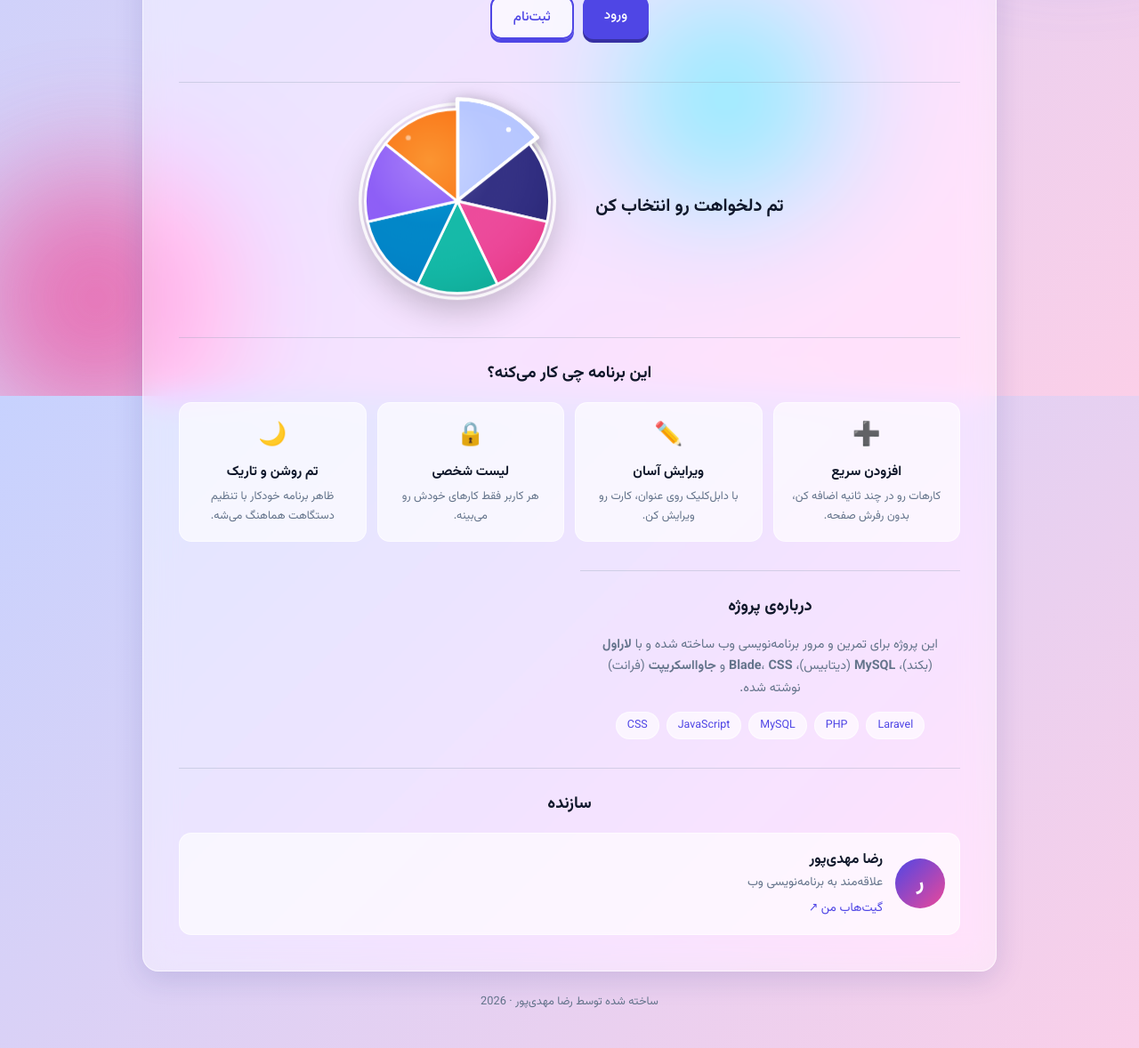
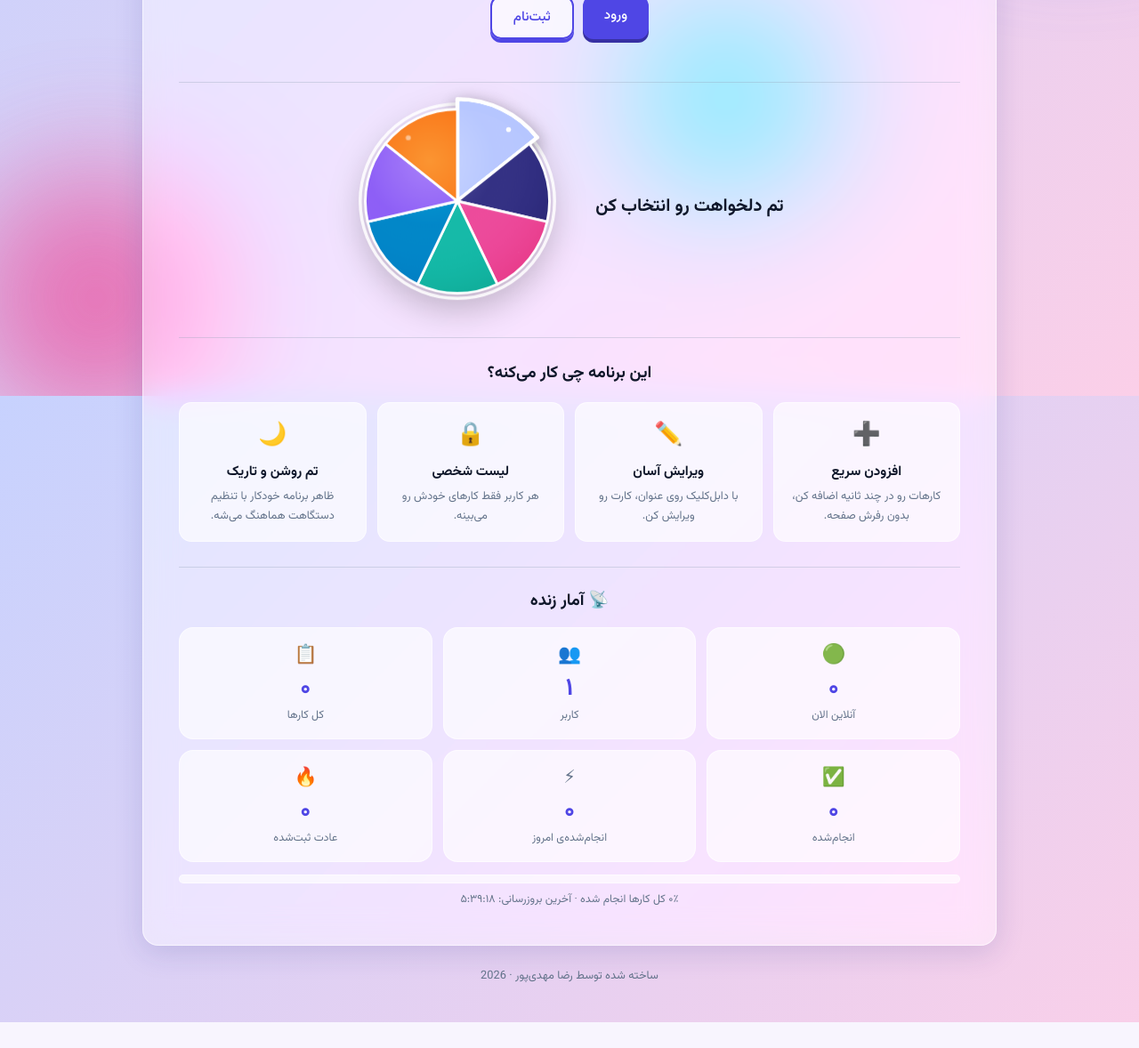
Before and after one commit to rezamahdipor/todo-app, a Laravel app: page / in a window 1280 px wide. Shown: the part 355-1533 px from the top of the page at 89% size. After the commit the page ends 1504 px from the top, so only its background shows below. Run offline with Laravel 12, Linux system fonts and the light colour scheme; data comes from the database, SQL or seed files in the repository; data that the repository does not hold is empty.

Commit message:
feat: replace about and creator sections with live stats on welcome page

```diff
--- /dev/null
+++ b/app/Http/Controllers/LiveStatsController.php
@@ -0,0 +1,29 @@
+<?php
+
+namespace App\Http\Controllers;
+
+use App\Http\Middleware\TouchLastSeen;
+use Illuminate\Http\Request;
+use Illuminate\Support\Facades\Cache;
+use Illuminate\Support\Facades\DB;
+
+class LiveStatsController extends Controller
+{
+    public function __invoke(Request $request)
+    {
+        // کاربری که صفحه‌ی ولکام بازه هم «آنلاین» حساب می‌شه
+        TouchLastSeen::touch($request->user()?->id);
+
+        // ۱۰ ثانیه کش می‌شه تا دیتابیس زیر فشار نره
+        $data = Cache::remember('live-stats', 10, fn () => [
+            'online' => DB::table('users')->where('last_seen_at', '>=', now()->subMinutes(5))->count(),
+            'users'  => DB::table('users')->count(),
+            'tasks'  => DB::table('tasks')->count(),
+            'done'   => DB::table('tasks')->where('is_done', true)->count(),
+            'today'  => DB::table('tasks')->where('completed_at', '>=', now()->startOfDay())->count(),
+            'habits' => DB::table('habits')->count(),
+        ]);
+
+        return response()->json($data)->header('Cache-Control', 'no-store');
+    }
+}
--- /dev/null
+++ b/app/Http/Middleware/TouchLastSeen.php
@@ -0,0 +1,31 @@
+<?php
+
+namespace App\Http\Middleware;
+
+use Closure;
+use Illuminate\Http\Request;
+use Illuminate\Support\Facades\Cache;
+use Illuminate\Support\Facades\DB;
+use Symfony\Component\HttpFoundation\Response;
+
+class TouchLastSeen
+{
+    public function handle(Request $request, Closure $next): Response
+    {
+        self::touch($request->user()?->id);
+
+        return $next($request);
+    }
+
+    // حداکثر هر ۶۰ ثانیه یک بار برای هر کاربر توی دیتابیس می‌نویسه
+    public static function touch(?int $id): void
+    {
+        if (! $id) {
+            return;
+        }
+
+        if (Cache::add("seen:{$id}", 1, 60)) {
+            DB::table('users')->where('id', $id)->update(['last_seen_at' => now()]);
+        }
+    }
+}
--- a/public/css/style.css
+++ b/public/css/style.css
@@ -3884,6 +3884,110 @@ body.menu-open {
 :root[data-theme="pink"] .menu-links a {
     border-radius: 999px;
 }
+
+/* ==========================================================
+   آمار زنده (صفحه‌ی ولکام)
+   ========================================================== */
+.live {
+    margin-top: 28px;
+    padding-top: 22px;
+    border-top: 1px solid var(--border);
+}
+
+.live h2 {
+    margin: 0 0 14px;
+    text-align: center;
+    font-size: 1.15rem;
+}
+
+.live-grid {
+    display: grid;
+    grid-template-columns: repeat(3, 1fr);
+    gap: 12px;
+}
+
+.live-card {
+    display: flex;
+    flex-direction: column;
+    align-items: center;
+    gap: 2px;
+    padding: 14px 8px;
+    font-size: 0.78rem;
+    color: var(--muted);
+    background: var(--glass-strong);
+    border: 1px solid var(--glass-border);
+    border-radius: 16px;
+    transition: transform 0.25s ease, box-shadow 0.25s ease, border-color 0.25s ease;
+}
+
+.live-card:hover {
+    transform: translateY(-3px);
+    border-color: var(--primary);
+    box-shadow: var(--shadow-hover);
+}
+
+.live-card strong {
+    font-size: 1.7rem;
+    line-height: 1.3;
+    color: var(--primary);
+}
+
+.live-card strong.bump {
+    animation: liveBump 0.5s ease;
+}
+
+.live-ico {
+    font-size: 1.3rem;
+}
+
+.live-card.online .live-ico {
+    animation: livePulse 1.6s ease-in-out infinite;
+}
+
+@keyframes liveBump {
+    40% { transform: scale(1.25); }
+}
+
+@keyframes livePulse {
+    50% { transform: scale(1.25); opacity: 0.6; }
+}
+
+.live-bar {
+    height: 10px;
+    margin-top: 14px;
+    overflow: hidden;
+    background: var(--glass-strong);
+    border: 1px solid var(--glass-border);
+    border-radius: 999px;
+}
+
+.live-bar div {
+    height: 100%;
+    width: 0;
+    background: linear-gradient(90deg, var(--primary), var(--accent, #ec4899));
+    border-radius: 999px;
+    transition: width 0.6s ease;
+}
+
+.live-foot {
+    margin: 8px 0 0;
+    text-align: center;
+    font-size: 0.78rem;
+    color: var(--muted);
+}
+
+/* تم صورتی */
+:root[data-theme="pink"] .live-card {
+    border-style: dashed;
+    border-color: rgba(244, 114, 182, 0.55);
+    border-radius: 22px;
+}
+
+@media (max-width: 560px) {
+    .live-grid {
+        grid-template-columns: repeat(2, 1fr);
+    }
+}
 /* ==========================================================
    ریسپانسیو
    ========================================================== */
--- /dev/null
+++ b/resources/views/partials/live-stats.blade.php
@@ -0,0 +1,60 @@
+{{-- کارت آمار زنده (برای صفحه‌ی ولکام) --}}
+<section class="live" id="live-stats" aria-live="polite">
+    <h2>📡 آمار زنده</h2>
+
+    <div class="live-grid">
+        <div class="live-card online"><span class="live-ico">🟢</span><strong data-k="online">—</strong><span>آنلاین الان</span></div>
+        <div class="live-card"><span class="live-ico">👥</span><strong data-k="users">—</strong><span>کاربر</span></div>
+        <div class="live-card"><span class="live-ico">📋</span><strong data-k="tasks">—</strong><span>کل کارها</span></div>
+        <div class="live-card"><span class="live-ico">✅</span><strong data-k="done">—</strong><span>انجام‌شده</span></div>
+        <div class="live-card"><span class="live-ico">⚡</span><strong data-k="today">—</strong><span>انجام‌شده‌ی امروز</span></div>
+        <div class="live-card"><span class="live-ico">🔥</span><strong data-k="habits">—</strong><span>عادت ثبت‌شده</span></div>
+    </div>
+
+    <div class="live-bar" role="progressbar" aria-valuemin="0" aria-valuemax="100" aria-valuenow="0">
+        <div id="live-bar"></div>
+    </div>
+    <p class="live-foot"><span id="live-pct">—</span> کل کارها انجام شده · آخرین بروزرسانی: <span id="live-time">—</span></p>
+</section>
+
+<script>
+    (function () {
+        const root = document.getElementById('live-stats');
+        if (!root) return;
+
+        const URL = @json(route('live.stats'));
+        const fa = (n) => Number(n).toLocaleString('fa-IR');
+
+        async function load() {
+            if (document.hidden) return;
+
+            try {
+                const res = await fetch(URL, { headers: { 'Accept': 'application/json' } });
+                if (!res.ok) throw new Error();
+                const d = await res.json();
+
+                root.querySelectorAll('[data-k]').forEach((el) => {
+                    const text = fa(d[el.dataset.k] ?? 0);
+                    if (el.textContent !== text) {
+                        el.textContent = text;
+                        el.classList.remove('bump');
+                        void el.offsetWidth;
+                        el.classList.add('bump');
+                    }
+                });
+
+                const pct = d.tasks ? Math.round((d.done / d.tasks) * 100) : 0;
+                document.getElementById('live-bar').style.width = pct + '%';
+                root.querySelector('.live-bar').setAttribute('aria-valuenow', pct);
+                document.getElementById('live-pct').textContent = fa(pct) + '٪';
+                document.getElementById('live-time').textContent = new Date().toLocaleTimeString('fa-IR');
+            } catch (e) {
+                // اگه اینترنت قطع شد، عددهای قبلی می‌مونن
+            }
+        }
+
+        load();
+        setInterval(load, 15000);
+        document.addEventListener('visibilitychange', load);
+    })();
+</script>
--- a/resources/views/welcome-page.blade.php
+++ b/resources/views/welcome-page.blade.php
@@ -4,6 +4,8 @@
 @section('container-class', 'container-wide')
 
 @section('content')
+    @include('partials.side-menu')
+
     <section class="hero">
         <div class="hero-icon">✅</div>
         <h1>لیست کارهای من</h1>
@@ -21,6 +23,7 @@
             @endauth
         </div>
     </section>
+
     <section class="section">
         <div class="theme-row">
             <h2 class="theme-title">تم دلخواهت رو انتخاب کن </h2>
@@ -64,8 +67,8 @@
                 </svg>
             </div>
         </div>
-        @include('partials.side-menu')
     </section>
+
     <section class="section">
         <h2>این برنامه چی کار می‌کنه؟</h2>
         <div class="features">
@@ -91,35 +94,6 @@
             </div>
         </div>
     </section>
-<div class="about-creator">
-    <section class="section">
-        <h2>درباره‌ی پروژه</h2>
-        <p class="about-text">
-            این پروژه برای تمرین و مرور برنامه‌نویسی وب ساخته شده و با
-            <strong>لاراول</strong> (بکند)، <strong>MySQL</strong> (دیتابیس)،
-            <strong>Blade</strong>، <strong>CSS</strong> و <strong>جاوااسکریپت</strong> (فرانت) نوشته شده.
-        </p>
 
-        <div class="tech">
-            <span>Laravel</span>
-            <span>PHP</span>
-            <span>MySQL</span>
-            <span>JavaScript</span>
-            <span>CSS</span>
-        </div>
-    </section>
-</div>
-    <section class="section creator">
-        <h2>سازنده</h2>
-        <div class="creator-card">
-            <div class="avatar">ر</div>
-            <div>
-                <h3>رضا مهدی‌پور</h3>
-                <p>علاقه‌مند به برنامه‌نویسی وب</p>
-                <a href="https://github.com/rezamahdipor" target="_blank" rel="noopener">
-                    گیت‌هاب من ↗
-                </a>
-            </div>
-        </div>
-    </section>
+    @include('partials.live-stats')
 @endsection
--- a/routes/web.php
+++ b/routes/web.php
@@ -5,12 +5,19 @@ use App\Http\Controllers\AuthController;
 use App\Http\Controllers\BoardController;
 use App\Http\Controllers\CategoryController;
 use App\Http\Controllers\HabitController;
+use App\Http\Controllers\LiveStatsController;
 use App\Http\Controllers\StatsController;
 use App\Http\Controllers\SubtaskController;
 use App\Http\Controllers\TaskController;
+use App\Http\Middleware\TouchLastSeen;
 use Illuminate\Support\Facades\Route;
 
 Route::view('/', 'welcome-page')->name('home');
+
+// آمار زنده‌ی کلی (فقط عدد، بدون اطلاعات شخصی)
+Route::get('/live-stats', LiveStatsController::class)
+    ->middleware('throttle:60,1')
+    ->name('live.stats');
 
 // فقط مهمان‌ها (وارد نشده‌ها)
 Route::middleware('guest')->group(function () {
@@ -21,7 +28,7 @@ Route::middleware('guest')->group(function () {
 });
 
 // فقط کاربرهای وارد شده
-Route::middleware('auth')->group(function () {
+Route::middleware(['auth', TouchLastSeen::class])->group(function () {
     Route::post('/logout', [AuthController::class, 'logout'])->name('logout');
 
     // داشبورد، حساب کاربری و سازنده
```
Also changed, not shown: database/migrations/2026_11_18_053217_add_last_seen_at_to_users_table.php (added). Lines whose indentation alone changed are shown as unchanged.
